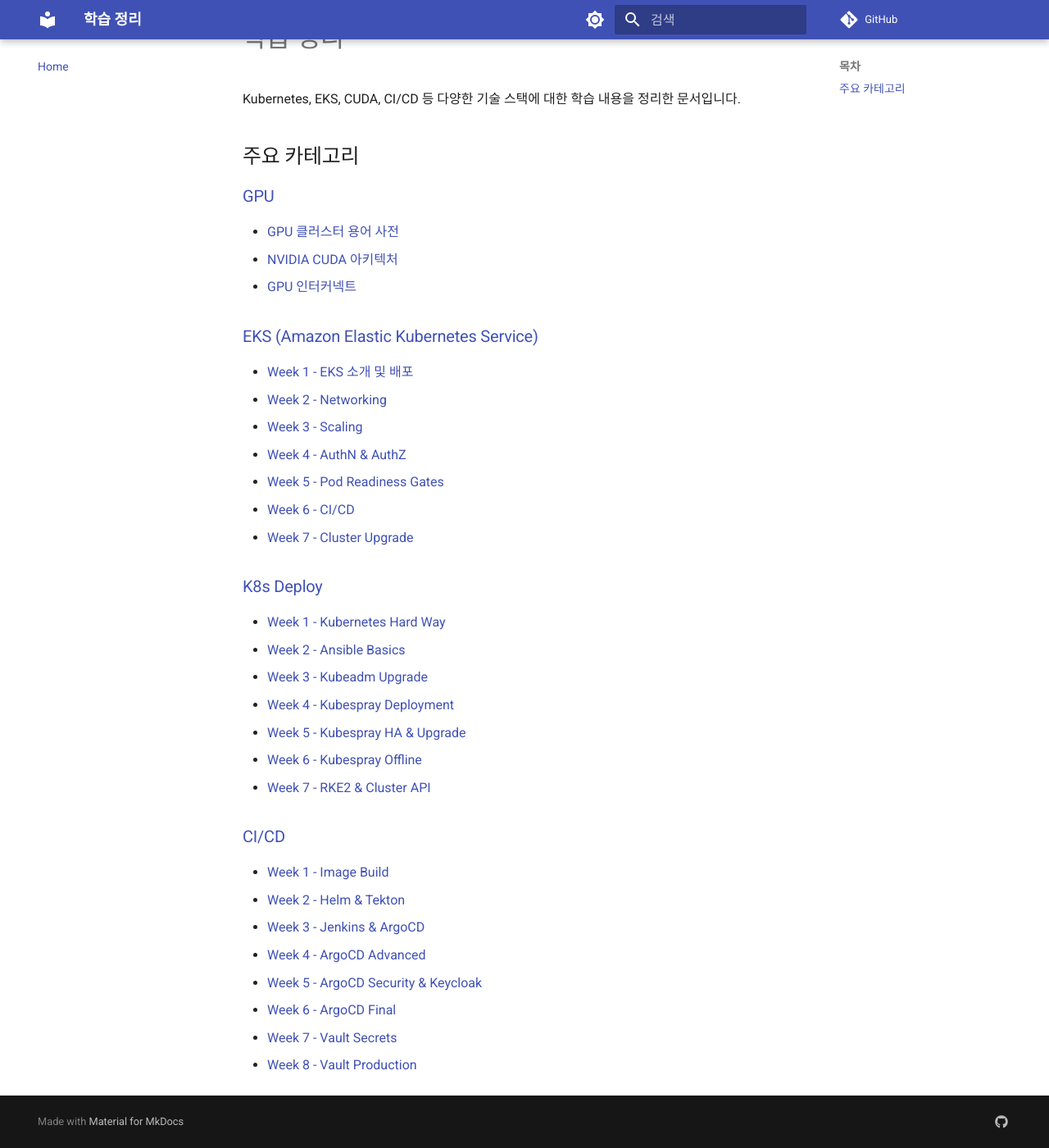
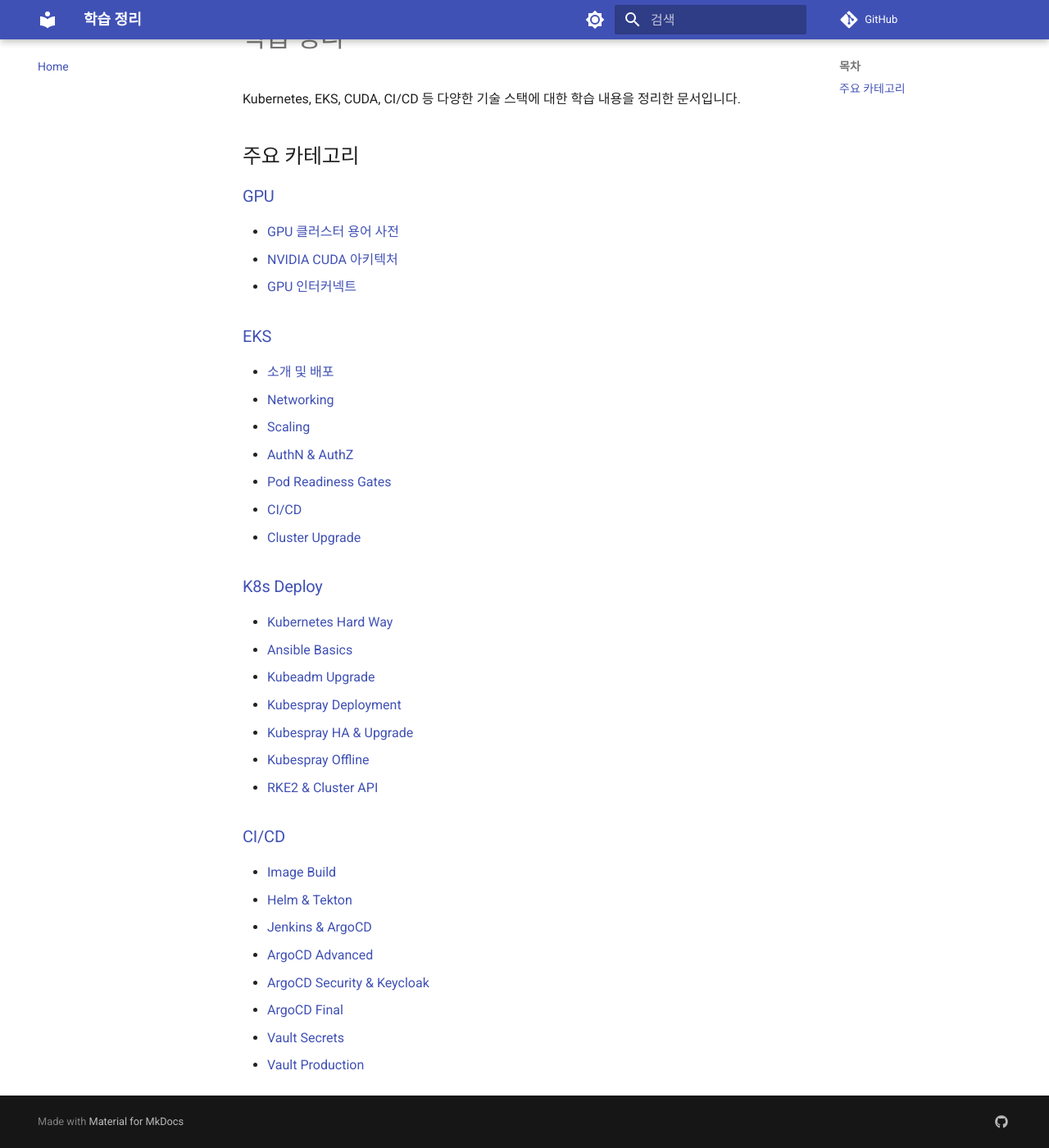
Before and after one commit to juwon8891/juwon8891.github.io, an MkDocs documentation site: the page built from docs/index.md, in a window 1280 px wide and 1400 px high, scrolled down 120 px. Shown: the whole window at 82% size. Built offline with MkDocs 1.6.1 and Material for MkDocs 9.7.7, drawn with Linux system fonts in a browser that asks for light colours; comment, search, counter and statistics services are not loaded.

Commit message:
docs: Clean up index.md navigation links
- EKS: Remove '(Amazon Elastic Kubernetes Service)' and 'Week X -' prefixes
- K8s Deploy: Remove 'Week X -' prefixes
- CI/CD: Remove 'Week X -' prefixes
- Remove redundant 'EKS' from first link title

```diff
--- a/docs/index.md
+++ b/docs/index.md
@@ -9,30 +9,30 @@ Kubernetes, EKS, CUDA, CI/CD 등 다양한 기술 스택에 대한 학습 내용
 - [NVIDIA CUDA 아키텍처](gpu/nvidia-cuda-architecture/)
 - [GPU 인터커넥트](gpu/infiniband-nvlink-nvswitch/)
 
-### [ EKS (Amazon Elastic Kubernetes Service)](eks/week1-intro-deployment/)
-- [Week 1 - EKS 소개 및 배포](eks/week1-intro-deployment/)
-- [Week 2 - Networking](eks/week2-networking/)
-- [Week 3 - Scaling](eks/week3-scaling/)
-- [Week 4 - AuthN & AuthZ](eks/week4-authn-authz/)
-- [Week 5 - Pod Readiness Gates](eks/week5-pod-readiness-gates/)
-- [Week 6 - CI/CD](eks/week6-cicd/)
-- [Week 7 - Cluster Upgrade](eks/week7-cluster-upgrade/)
+### [ EKS](eks/week1-intro-deployment/)
+- [소개 및 배포](eks/week1-intro-deployment/)
+- [Networking](eks/week2-networking/)
+- [Scaling](eks/week3-scaling/)
+- [AuthN & AuthZ](eks/week4-authn-authz/)
+- [Pod Readiness Gates](eks/week5-pod-readiness-gates/)
+- [CI/CD](eks/week6-cicd/)
+- [Cluster Upgrade](eks/week7-cluster-upgrade/)
 
 ### [ K8s Deploy](k8s-deploy/week1-kubernetes-hard-way/)
-- [Week 1 - Kubernetes Hard Way](k8s-deploy/week1-kubernetes-hard-way/)
-- [Week 2 - Ansible Basics](k8s-deploy/week2-ansible-basics/)
-- [Week 3 - Kubeadm Upgrade](k8s-deploy/week3-kubeadm-upgrade/)
-- [Week 4 - Kubespray Deployment](k8s-deploy/week4-kubespray-deployment/)
-- [Week 5 - Kubespray HA & Upgrade](k8s-deploy/week5-kubespray-ha-upgrade/)
-- [Week 6 - Kubespray Offline](k8s-deploy/week6-kubespray-offline/)
-- [Week 7 - RKE2 & Cluster API](k8s-deploy/week7-rke2-cluster-api/)
+- [Kubernetes Hard Way](k8s-deploy/week1-kubernetes-hard-way/)
+- [Ansible Basics](k8s-deploy/week2-ansible-basics/)
+- [Kubeadm Upgrade](k8s-deploy/week3-kubeadm-upgrade/)
+- [Kubespray Deployment](k8s-deploy/week4-kubespray-deployment/)
+- [Kubespray HA & Upgrade](k8s-deploy/week5-kubespray-ha-upgrade/)
+- [Kubespray Offline](k8s-deploy/week6-kubespray-offline/)
+- [RKE2 & Cluster API](k8s-deploy/week7-rke2-cluster-api/)
 
 ### [ CI/CD](cicd/week1-image-build/)
-- [Week 1 - Image Build](cicd/week1-image-build/)
-- [Week 2 - Helm & Tekton](cicd/week2-helm-tekton/)
-- [Week 3 - Jenkins & ArgoCD](cicd/week3-jenkins-argocd/)
-- [Week 4 - ArgoCD Advanced](cicd/week4-argocd-advanced/)
-- [Week 5 - ArgoCD Security & Keycloak](cicd/week5-argocd-security-keycloak/)
-- [Week 6 - ArgoCD Final](cicd/week6-argocd-final/)
-- [Week 7 - Vault Secrets](cicd/week7-vault-secrets/)
-- [Week 8 - Vault Production](cicd/week8-vault-production/)
+- [Image Build](cicd/week1-image-build/)
+- [Helm & Tekton](cicd/week2-helm-tekton/)
+- [Jenkins & ArgoCD](cicd/week3-jenkins-argocd/)
+- [ArgoCD Advanced](cicd/week4-argocd-advanced/)
+- [ArgoCD Security & Keycloak](cicd/week5-argocd-security-keycloak/)
+- [ArgoCD Final](cicd/week6-argocd-final/)
+- [Vault Secrets](cicd/week7-vault-secrets/)
+- [Vault Production](cicd/week8-vault-production/)
```
